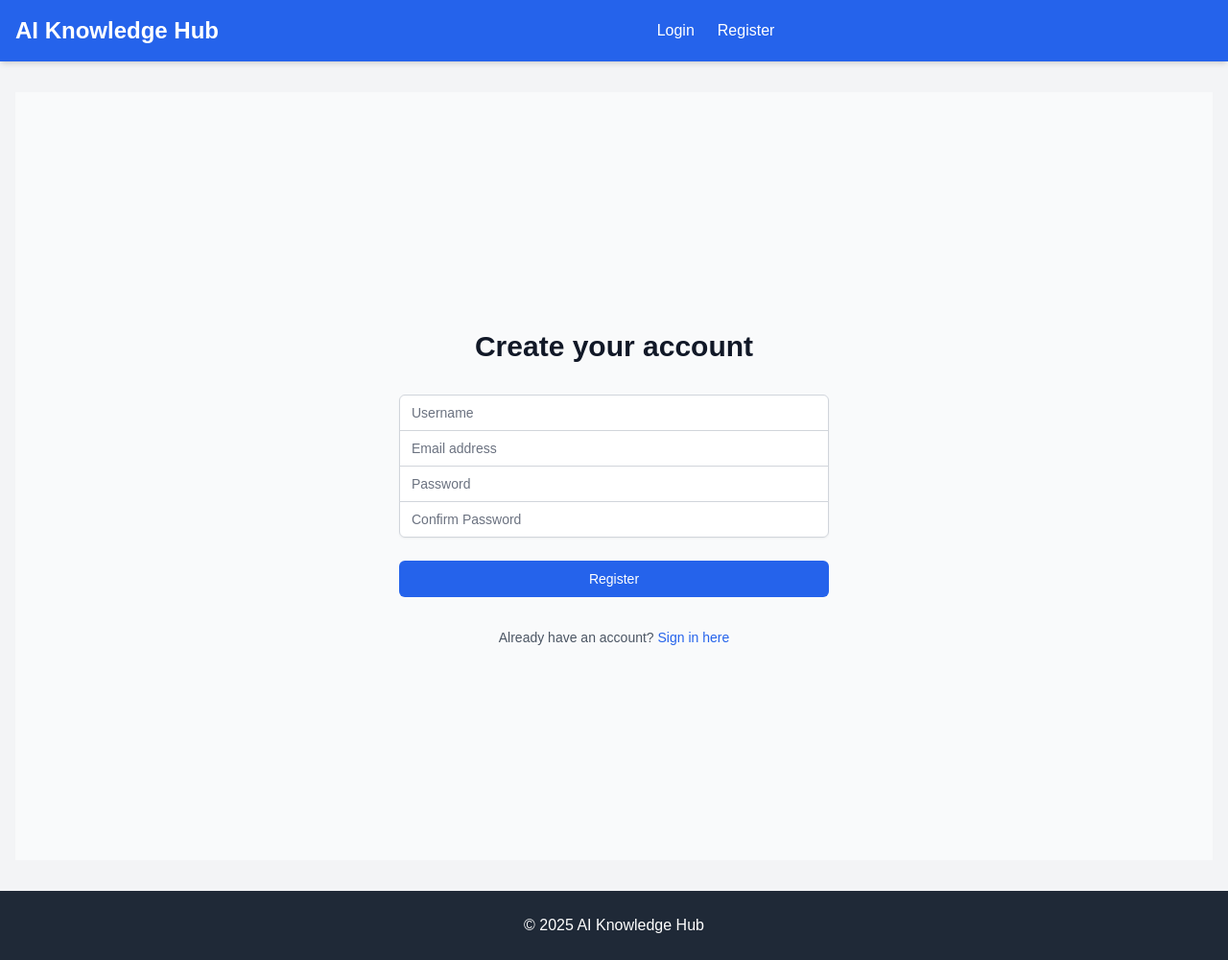
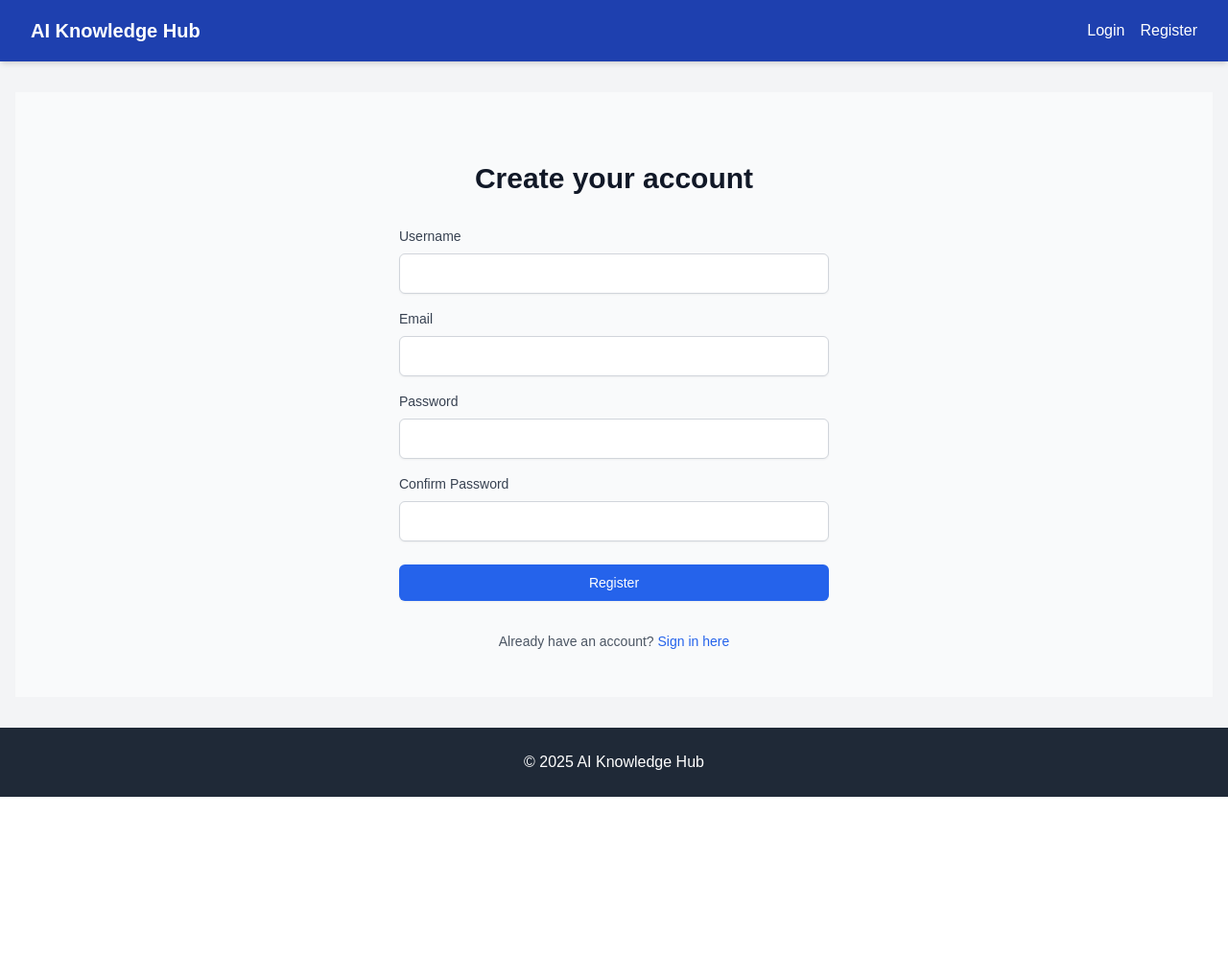
Before and after one commit to slowloris-98/CS256-AIGroupProject, a Flask app: page /register in a window 1280 px wide. Shown: the whole page at 96% size. After the commit the page ends 830 px from the top, so only its background shows below. Run offline with Flask 3, Linux system fonts and the light colour scheme; some libraries are stand-ins or nearby versions.

Commit message:
Fixing UI bugs

```diff
--- a/templates/base.html
+++ b/templates/base.html
@@ -20,25 +20,28 @@
     </style>
 </head>
 <body class="bg-gray-100 min-h-screen flex flex-col">
-    <header class="bg-blue-600 text-white shadow-md">
-        <div class="container mx-auto px-4 py-4">
-            <div class="flex justify-between items-center">
-                <h1 class="text-2xl font-bold">AI Knowledge Hub</h1>
-                <nav>
-                    <ul class="flex space-x-6">
-                        {% if current_user.is_authenticated %}
+    <header class="bg-blue-800 text-white shadow-md">
+        <div class="max-w-7xl mx-auto px-4 sm:px-6 lg:px-8">
+            <div class="flex justify-between items-center h-16">
+                <!-- Left side - Logo and main nav -->
+                <div class="flex items-center">
+                    <a href="{{ url_for('index') }}" class="text-xl font-bold">AI Knowledge Hub</a>
+                    {% if not request.endpoint in ['login', 'register'] %}
+                    <nav class="ml-8">
+                        <ul class="flex space-x-4">
                             <li><a href="{{ url_for('index') }}" class="hover:text-blue-200 transition-colors">Home</a></li>
                             <li><a href="{{ url_for('knowledge_base') }}" class="hover:text-blue-200 transition-colors">Knowledge Base</a></li>
                             <li><a href="{{ url_for('github_trending') }}" class="hover:text-blue-200 transition-colors">GitHub Trending</a></li>
                             <li><a href="{{ url_for('chat') }}" class="hover:text-blue-200 transition-colors">AI Assistant</a></li>
-                        {% else %}
-                        <li><a href="{{ url_for('login') }}" class="hover:text-blue-200 transition-colors">Login</a></li>
-                        <li><a href="{{ url_for('register') }}" class="hover:text-blue-200 transition-colors">Register</a></li>
-                        {% endif %}
                         </ul>
                     </nav>
+                    {% endif %}
+                </div>
+
+                <!-- Right side - Auth buttons -->
+                <div class="flex items-center space-x-4">
+                    {% if current_user.is_authenticated %}
                         <div class="relative">
-                    {% if current_user.is_authenticated %}
                             <button id="userMenuButton" class="flex items-center space-x-2 hover:text-blue-200 transition-colors">
                                 <span>Welcome, {{ current_user.username }}!</span>
                                 <svg class="w-4 h-4" fill="none" stroke="currentColor" viewBox="0 0 24 24">
@@ -56,6 +59,10 @@
                                 <div class="border-t border-gray-100 my-1"></div>
                                 <a href="{{ url_for('logout') }}" class="block px-4 py-2 text-sm text-red-600 hover:bg-red-50">Logout</a>
                             </div>
+                        </div>
+                    {% else %}
+                        <a href="{{ url_for('login') }}" class="hover:text-blue-200 transition-colors">Login</a>
+                        <a href="{{ url_for('register') }}" class="hover:text-blue-200 transition-colors">Register</a>
                     {% endif %}
                 </div>
             </div>
--- a/templates/register.html
+++ b/templates/register.html
@@ -3,50 +3,46 @@
 {% block title %}Register - AI Knowledge Hub{% endblock %}
 
 {% block content %}
-<div class="min-h-screen flex items-center justify-center bg-gray-50 py-12 px-4 sm:px-6 lg:px-8">
+<div class="flex items-center justify-center bg-gray-50 py-12 px-4 sm:px-6 lg:px-8">
     <div class="max-w-md w-full space-y-8">
         <div>
-            <h2 class="mt-6 text-center text-3xl font-extrabold text-gray-900">
+            <h2 class="mt-6 mb-3 text-center text-3xl font-extrabold text-gray-900">
                 Create your account
             </h2>
         </div>
-        <form class="mt-8 space-y-6" method="POST">
+        <form class="space-y-6" method="POST">
             {% if error %}
             <div class="bg-red-100 border border-red-400 text-red-700 px-4 py-3 rounded relative" role="alert">
                 <span class="block sm:inline">{{ error }}</span>
             </div>
             {% endif %}
 
-            <div class="rounded-md shadow-sm -space-y-px">
+            <div class="space-y-4">
                 <div>
-                    <label for="username" class="sr-only">Username</label>
+                    <label for="username" class="block text-sm font-medium text-gray-700 mb-2">Username</label>
                     <input id="username" name="username" type="text" required
-                           class="appearance-none rounded-none relative block w-full px-3 py-2 border border-gray-300 placeholder-gray-500 text-gray-900 rounded-t-md focus:outline-none focus:ring-blue-500 focus:border-blue-500 focus:z-10 sm:text-sm"
-                           placeholder="Username">
+                           class="w-full px-3 py-2 border border-gray-300 rounded-md shadow-sm focus:outline-none focus:ring-2 focus:ring-blue-500">
                 </div>
                 <div>
-                    <label for="email" class="sr-only">Email address</label>
+                    <label for="email" class="block text-sm font-medium text-gray-700 mb-2">Email</label>
                     <input id="email" name="email" type="email" required
-                           class="appearance-none rounded-none relative block w-full px-3 py-2 border border-gray-300 placeholder-gray-500 text-gray-900 focus:outline-none focus:ring-blue-500 focus:border-blue-500 focus:z-10 sm:text-sm"
-                           placeholder="Email address">
+                           class="w-full px-3 py-2 border border-gray-300 rounded-md shadow-sm focus:outline-none focus:ring-2 focus:ring-blue-500">
                 </div>
                 <div>
-                    <label for="password" class="sr-only">Password</label>
+                    <label for="password" class="block text-sm font-medium text-gray-700 mb-2">Password</label>
                     <input id="password" name="password" type="password" required
-                           class="appearance-none rounded-none relative block w-full px-3 py-2 border border-gray-300 placeholder-gray-500 text-gray-900 focus:outline-none focus:ring-blue-500 focus:border-blue-500 focus:z-10 sm:text-sm"
-                           placeholder="Password">
+                           class="w-full px-3 py-2 border border-gray-300 rounded-md shadow-sm focus:outline-none focus:ring-2 focus:ring-blue-500">
                 </div>
                 <div>
-                    <label for="confirm_password" class="sr-only">Confirm Password</label>
+                    <label for="confirm_password" class="block text-sm font-medium text-gray-700 mb-2">Confirm Password</label>
                     <input id="confirm_password" name="confirm_password" type="password" required
-                           class="appearance-none rounded-none relative block w-full px-3 py-2 border border-gray-300 placeholder-gray-500 text-gray-900 rounded-b-md focus:outline-none focus:ring-blue-500 focus:border-blue-500 focus:z-10 sm:text-sm"
-                           placeholder="Confirm Password">
+                           class="w-full px-3 py-2 border border-gray-300 rounded-md shadow-sm focus:outline-none focus:ring-2 focus:ring-blue-500">
                 </div>
             </div>
 
-            <div>
+            <div class="mt-6">
                 <button type="submit"
-                        class="group relative w-full flex justify-center py-2 px-4 border border-transparent text-sm font-medium rounded-md text-white bg-blue-600 hover:bg-blue-700 focus:outline-none focus:ring-2 focus:ring-offset-2 focus:ring-blue-500">
+                        class="w-full py-2 px-4 border border-transparent rounded-md shadow-sm text-sm font-medium text-white bg-blue-600 hover:bg-blue-700 focus:outline-none focus:ring-2 focus:ring-offset-2 focus:ring-blue-500">
                     Register
                 </button>
             </div>
```
Also changed, not shown: keys/Register - AI Knowledge Hub.html (added, +136 -0 lines), templates/login.html (+13 -14 lines). Lines whose indentation alone changed are shown as unchanged.
